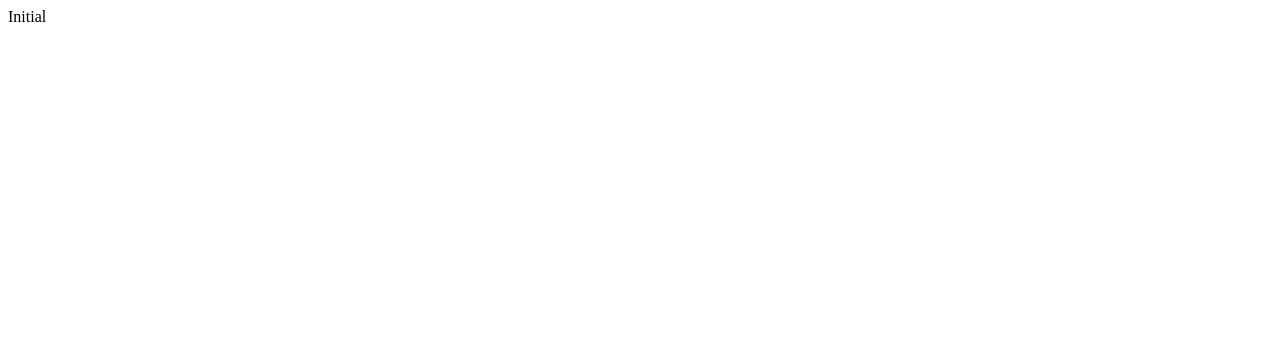
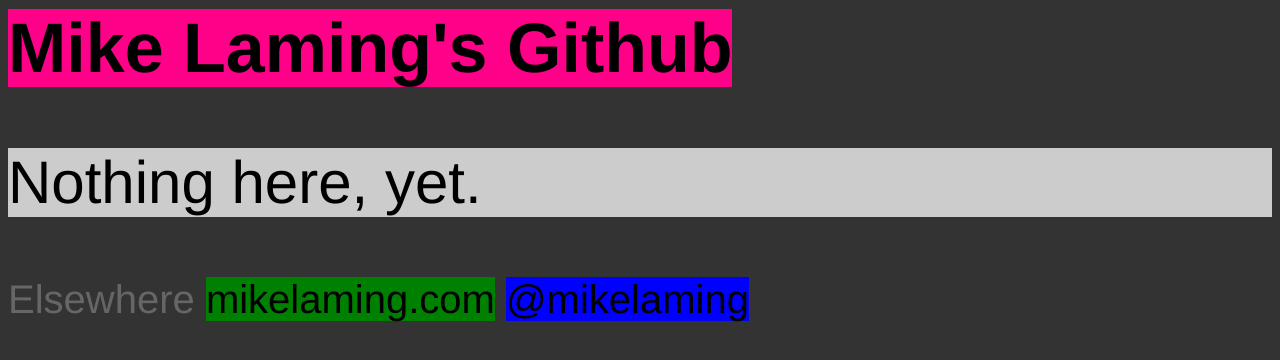
Before and after one commit to zeroLaming/zerolaming.github.com, a plain HTML site: page index.html in a window 1280 px wide. Drawn offline with Linux system fonts and the light colour scheme.

Commit message:
Basic Page

```diff
--- a/index.html
+++ b/index.html
@@ -1,9 +1,24 @@
 <html>
 <head>
 	<title>Mike Laming's Github</title>
+	<link rel="stylesheet" type="text/css" href="style.css" />
 </head>
+<body>
+<h1>
+	<span class="pinkHighlight">
+		Mike Laming's Github
+	</span>
+</h1>
 
-<body>
-Initial
+<p class="empty">
+	<a href="http://github.com/zeroLaming">Nothing here, yet.</a>
+</p>
+
+<p class="other">
+	<span class="fade">Elsewhere</span>
+	<span class="site-mike"><a href="http://mikelaming.com">mikelaming.com</a></span>
+	<span class="site-twitter"><a href="http://twitter.com/mikelaming">@mikelaming</a></span>
+</p>
+
 </body>
 </html>
--- /dev/null
+++ b/style.css
@@ -0,0 +1,39 @@
+html,body {
+	font-family: 'Helvetica', Arial, sans-serif;
+	font-size: 13px;
+	background-color: #333;
+}
+
+a:link {
+	color: #000;
+	text-decoration: none;
+}
+
+h1 {
+	font-size: 70px;
+}
+
+span.pinkHighlight {
+	background-color: #FF0088;
+}
+
+p.empty {
+	font-size: 60px;
+	background-color: #CCC;
+}
+
+p.other {
+	font-size: 40px;
+}
+
+span.fade {
+	color: #666;
+}
+
+span.site-mike {
+	background-color: green;
+}
+
+span.site-twitter {
+	background-color: blue;
+}
```
Also changed, not shown: 1 other file.
